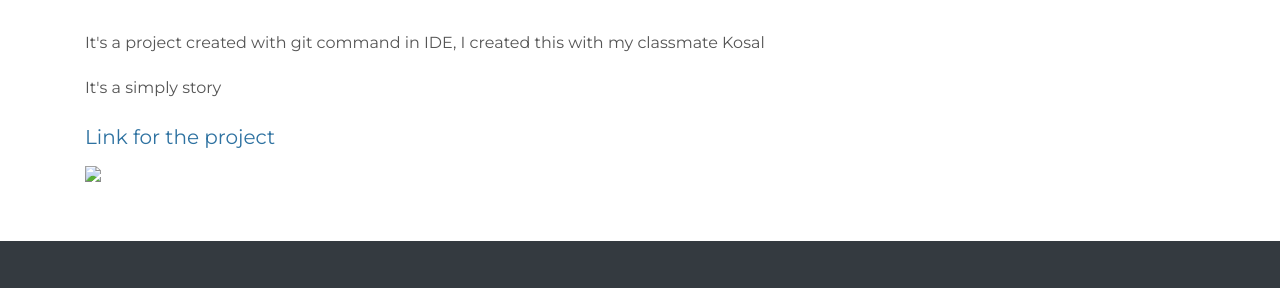
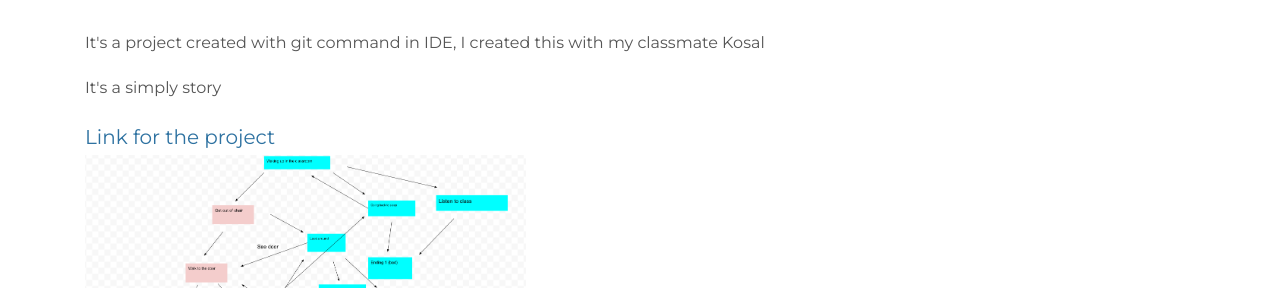
Before and after one commit to billyl1116/billyl1116.github.io, a plain HTML site: page projects/cyoa.html in a window 1280 px wide. Shown: the part 190-478 px from the top of the page. Drawn offline with nearby package versions, Linux system fonts and the light colour scheme.

Commit message:
Update cyoa.html

```diff
--- a/projects/cyoa.html
+++ b/projects/cyoa.html
@@ -56,7 +56,7 @@
             <!--EXAMPLE OF GITHUB LINK-->
             <!--<a href="http://github.com/yourUserName/yourRepoName">Github</a><br>-->
 
-            <img src="../img/image.png" class="img-fluid project-img">
+            <img src="../img/plan.png" class="img-fluid project-img">
 
 
             <div class="row">
```
